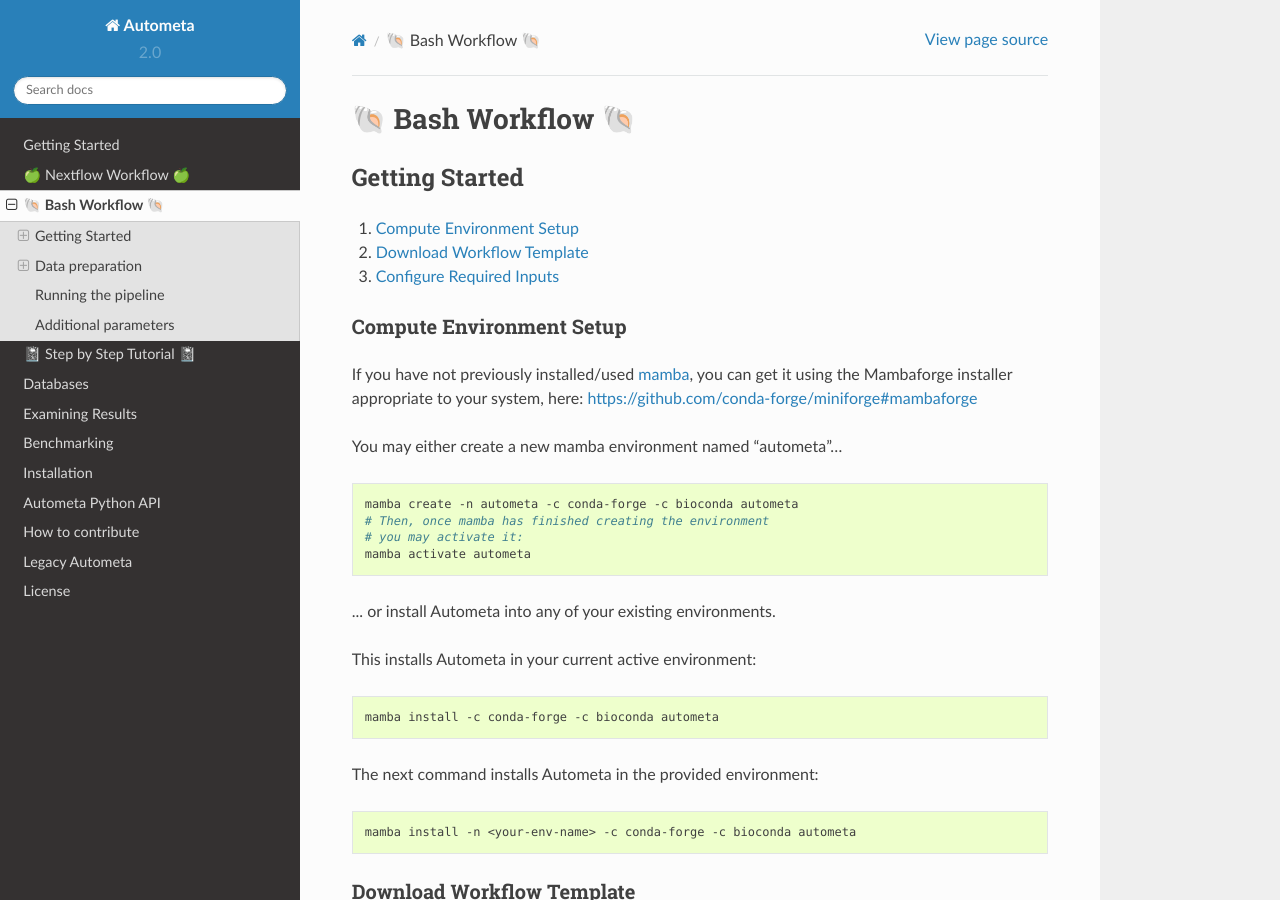
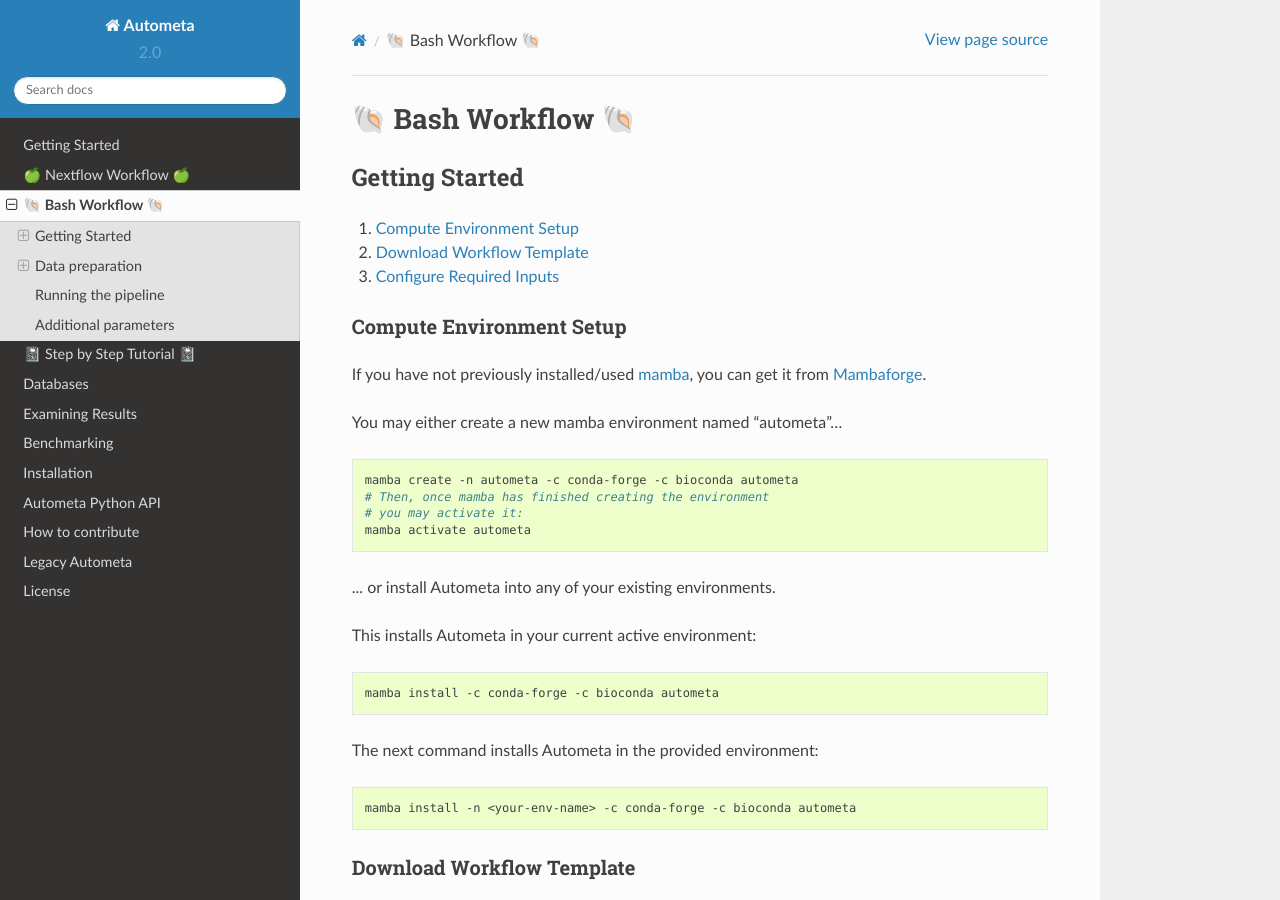
Before and after one commit to KwanLab/Autometa, a Sphinx documentation site: the page built from docs/source/bash-workflow.rst, in a window 1280 px wide and 900 px high. Built offline with Sphinx 7.4.7 and the Read the Docs theme 2.0.0, drawn with Linux system fonts in a browser that asks for light colours; pages that are not in the unit, such as notebooks, are missing from menus.

```diff
--- a/docs/source/bash-workflow.rst
+++ b/docs/source/bash-workflow.rst
@@ -14,8 +14,7 @@
 Compute Environment Setup
 *************************
 
-If you have not previously installed/used mamba_, you can get it using the
-Mambaforge installer appropriate to your system, here: `<https://github.com/conda-forge/miniforge#mambaforge>`_
+If you have not previously installed/used mamba_, you can get it from Mambaforge_.
 
 You may either create a new mamba environment named "autometa"...
 
--- a/docs/source/installation.rst
+++ b/docs/source/installation.rst
@@ -5,7 +5,7 @@
 ============
 
 Currently Autometa package installation is supported by mamba_, and docker_.
-For installation using mamba, download mamba from mambaforge_.
+For installation using mamba, download mamba from Mambaforge_.
 
 .. attention::
 
@@ -64,7 +64,7 @@
                 mamba config --append channels bioconda
                 mamba config --append channels conda-forge
 
-            Now mamba will search the bioconda and conda-forge
+            Now mamba will search the ``bioconda`` and ``conda-forge``
             channels alongside the defaults channel.
 
             .. code-block:: bash
@@ -199,5 +199,5 @@
 Additional unit tests are provided in the test directory. These are designed to aid in future development of autometa.
 
 .. _mamba: https://mamba.readthedocs.io/en/latest/index.html
-.. _mambaforge: https://github.com/conda-forge/miniforge#mambaforge
+.. _Mambaforge: https://github.com/conda-forge/miniforge#mambaforge
 .. _Docker: https://www.docker.com/
```
Also changed, not shown: other parts of docs/source/bash-workflow.rst (+2 -1 lines), docs/source/nextflow-workflow.rst (+32 -31 lines).
